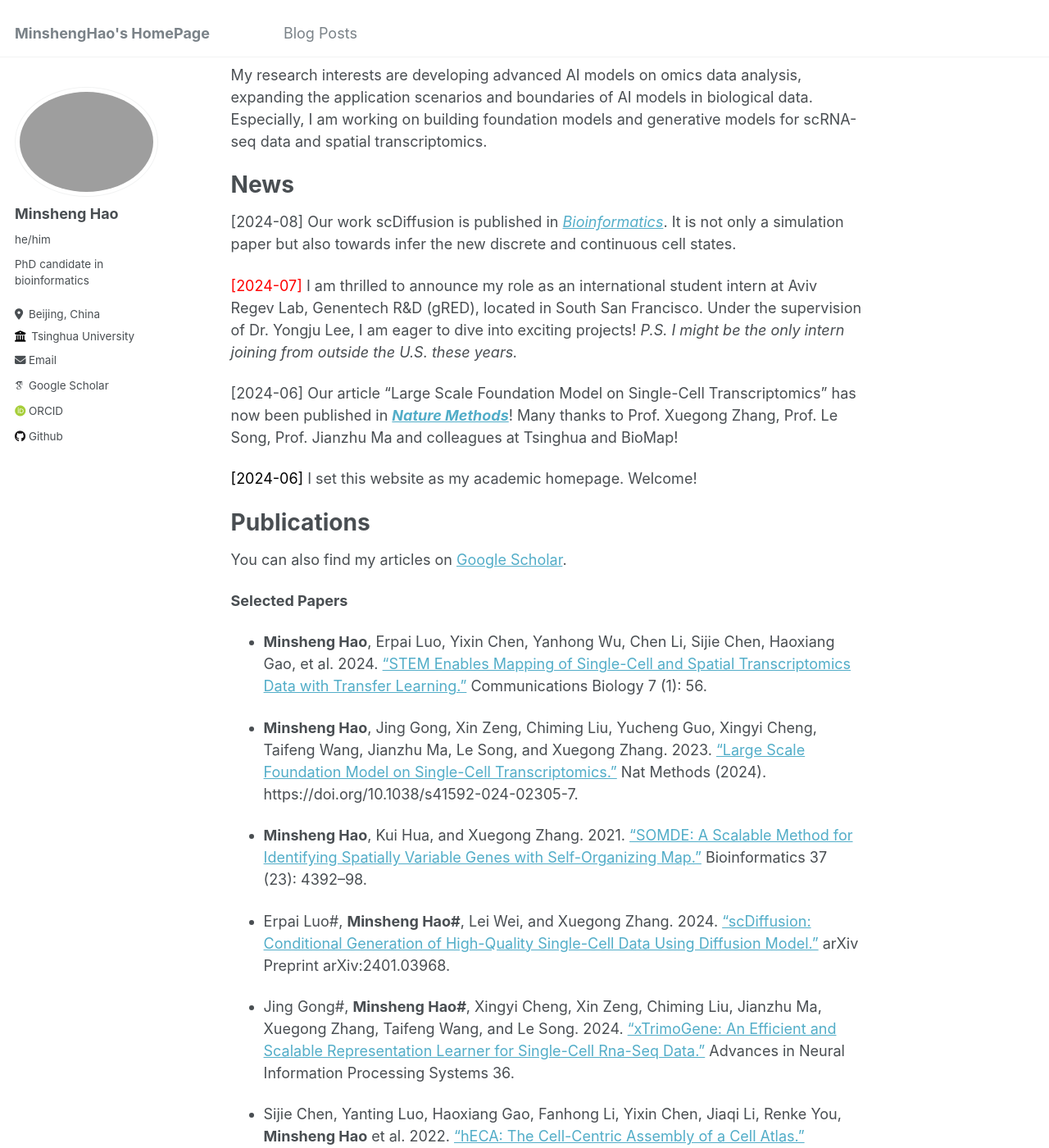
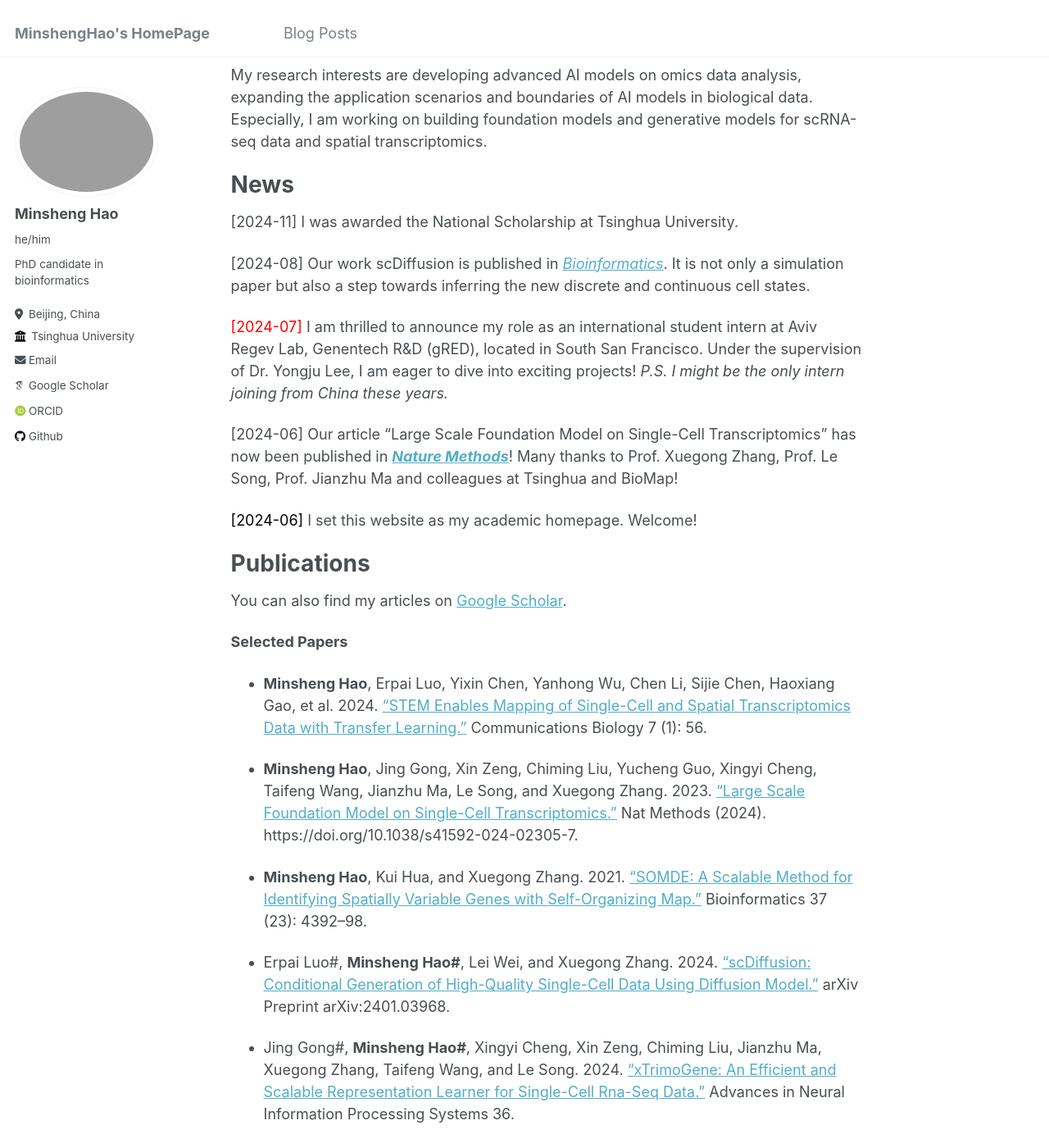
Before and after one commit to WhirlFirst/WhirlFirst.github.io, a Jekyll site: the page built from _pages/about.md, in a window 1280 px wide and 1400 px high, scrolled down 198 px. Shown: the whole window at 82% size. Built offline with Jekyll 4.4.1, drawn with Linux system fonts in a browser that asks for light colours; some web fonts are replaced; some of the changed text lies outside the part shown.

Commit message:
modified:   _pages/about.md

```diff
--- a/_pages/about.md
+++ b/_pages/about.md
@@ -14,10 +14,11 @@ My research interests are developing advanced AI models on omics data analysis,
 
 News
 ======
+<span style="color:balck;">[2024-11]</span> I was awarded the National Scholarship at Tsinghua University.
 
-<span style="color:balck;">[2024-08]</span> Our work scDiffusion is published in [*Bioinformatics*](https://doi.org/10.1093/bioinformatics/btae518). It is not only a simulation paper but also towards infer the new discrete and continuous cell states.
+<span style="color:balck;">[2024-08]</span> Our work scDiffusion is published in [*Bioinformatics*](https://doi.org/10.1093/bioinformatics/btae518). It is not only a simulation paper but also a step towards inferring the new discrete and continuous cell states.
 
-<span style="color:red;">[2024-07]</span> I am thrilled to announce my role as an international student intern at Aviv Regev Lab, Genentech R&D (gRED), located in South San Francisco. Under the supervision of Dr. Yongju Lee, I am eager to dive into exciting projects! *P.S. I might be the only intern joining from outside the U.S. these years.*
+<span style="color:red;">[2024-07]</span> I am thrilled to announce my role as an international student intern at Aviv Regev Lab, Genentech R&D (gRED), located in South San Francisco. Under the supervision of Dr. Yongju Lee, I am eager to dive into exciting projects! *P.S. I might be the only intern joining from China these years.*
 
 <span style="color:balck;">[2024-06]</span> Our article "Large Scale Foundation Model on Single-Cell Transcriptomics" has now been published in [***Nature Methods***](https://www.nature.com/articles/s41592-024-02305-7)! Many thanks to Prof. Xuegong Zhang, Prof. Le Song, Prof. Jianzhu Ma and colleagues at Tsinghua and BioMap!
 
```
Also changed, not shown: other parts of _pages/about.md (+1 -1 lines).
